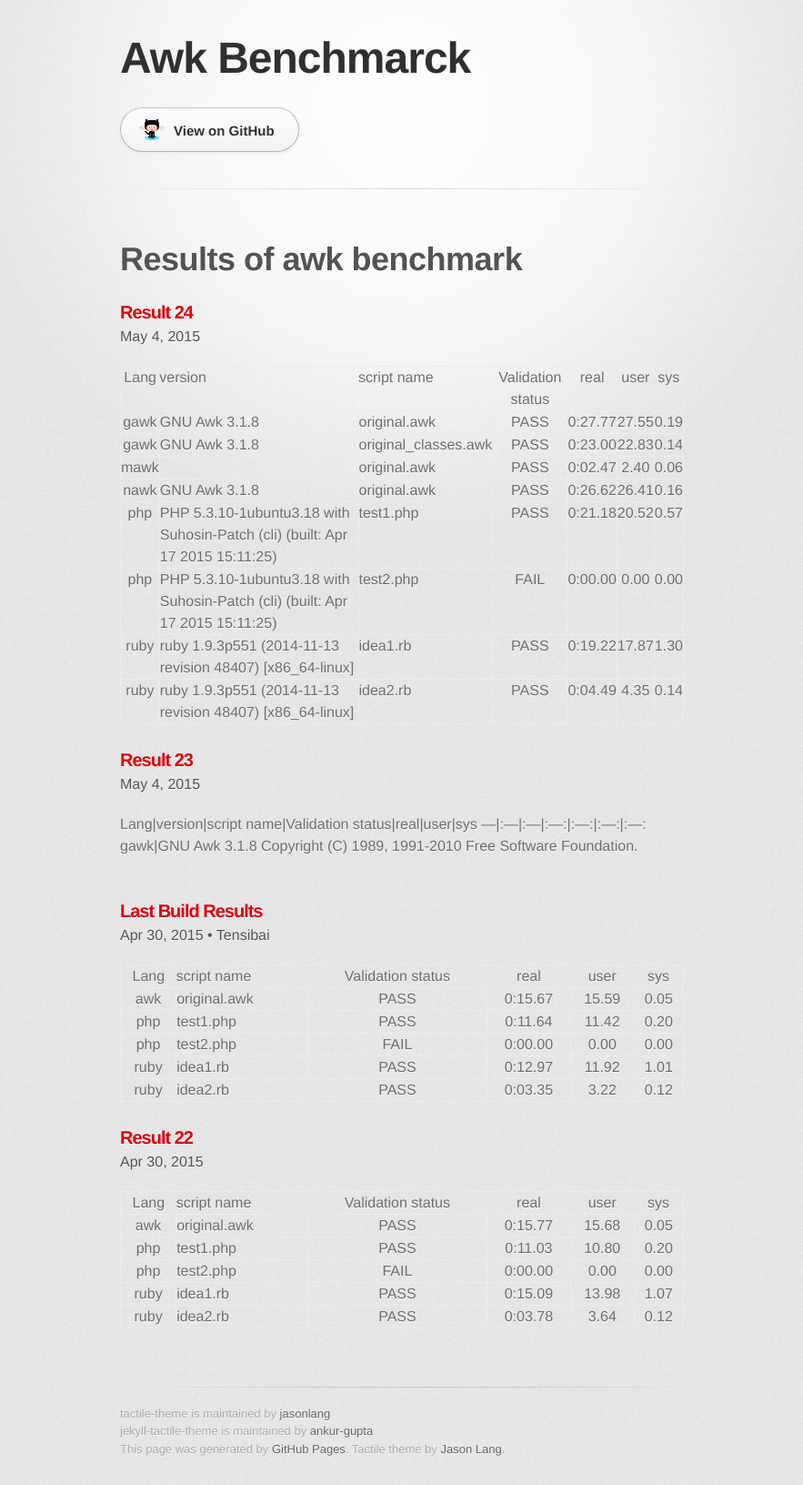
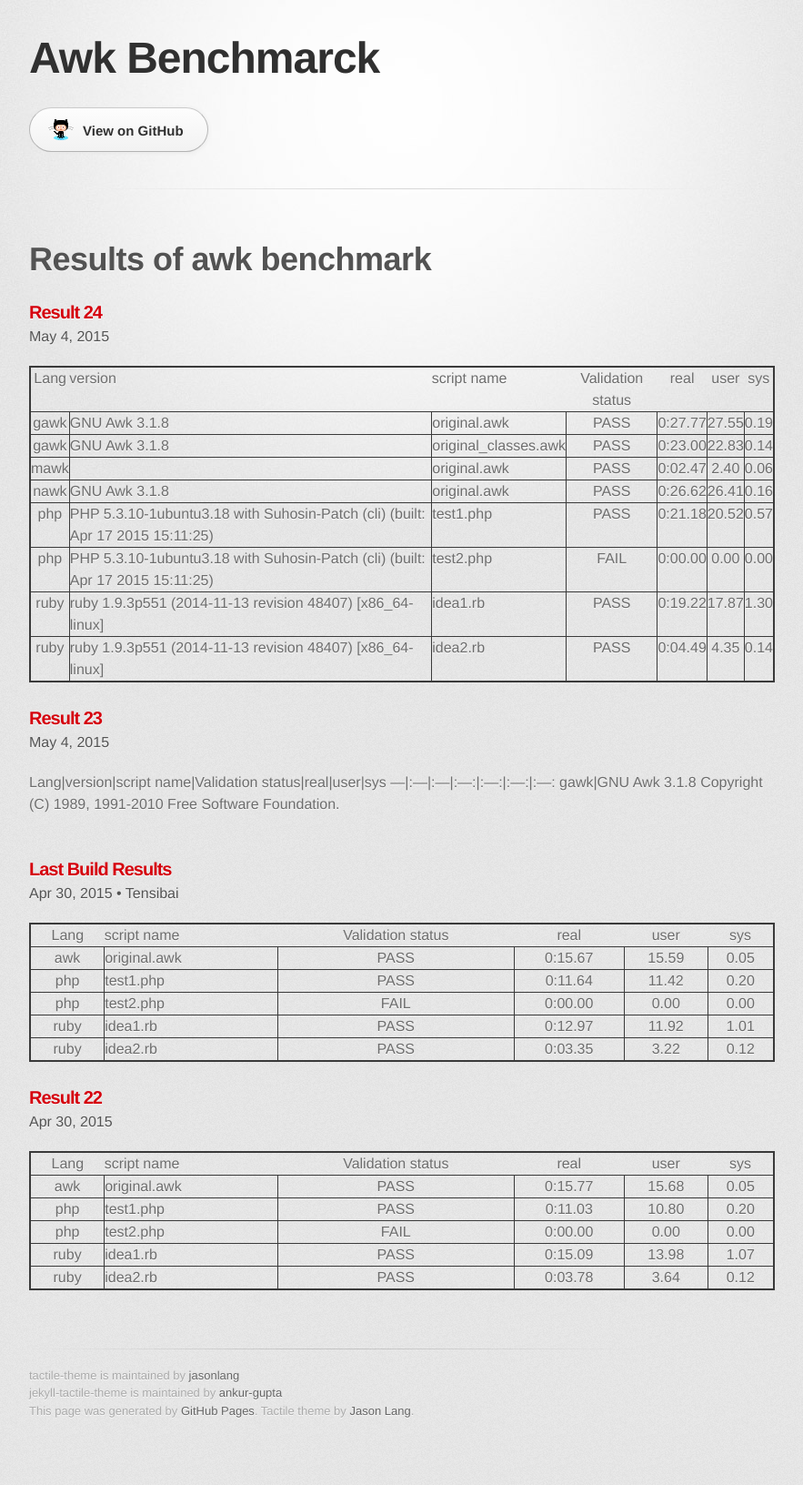
Before and after one commit to Tensibai/benchmark-awk-vs, a Jekyll site: the page built from index.html, in a window 1280 px wide. Shown: the whole page at 91% size, without its empty margins (198-1081 px from the left). Built offline with Jekyll 4.4.1, drawn with Linux system fonts in a browser that asks for light colours; some web fonts are replaced; Markdown is read by kramdown in place of the engine named in the settings; after the commit the page ends 1590 px from its top, so only the background shows below that.

Commit message:
Style, cleaning, fixing links

```diff
--- a/index.html
+++ b/index.html
@@ -6,7 +6,7 @@ title: Results of awk benchmark
 <!-- <h1>List of posts</h1> -->
 <dl class="posts">
   {% for post in site.posts %}
-    <dt><a class="post-link" href="{{ post.url }}">{{ post.title }}</a>
+    <dt><a class="post-link" href="{{site.github.url}}/{{ post.url }}">{{ post.title }}</a>
     <p class="authorline">{{ post.date | date: "%b %-d, %Y" }}{% if post.author %} • {{ post.author }}{% endif %}</p>
     </dt>
     <dd>{{ post.excerpt }}</dd><br/>
--- a/stylesheets/stylesheet.css
+++ b/stylesheets/stylesheet.css
@@ -90,7 +90,7 @@ header h2 {
 }
 
 .inner {
-  width: 620px;
+  width: 820px;
   margin: 0 auto;
 }
 
@@ -218,7 +218,7 @@ em {
 
 table {
   width: 100%;
-  border: 1px solid #ebebeb;
+  border: 2px solid #3a3a3a;
 }
 
 th {
@@ -226,7 +226,7 @@ th {
 }
 
 td {
-  border: 1px solid #ebebeb;
+  border: 1px solid #3a3a3a;
   text-align: center;
   font-weight: 300;
 }
```
